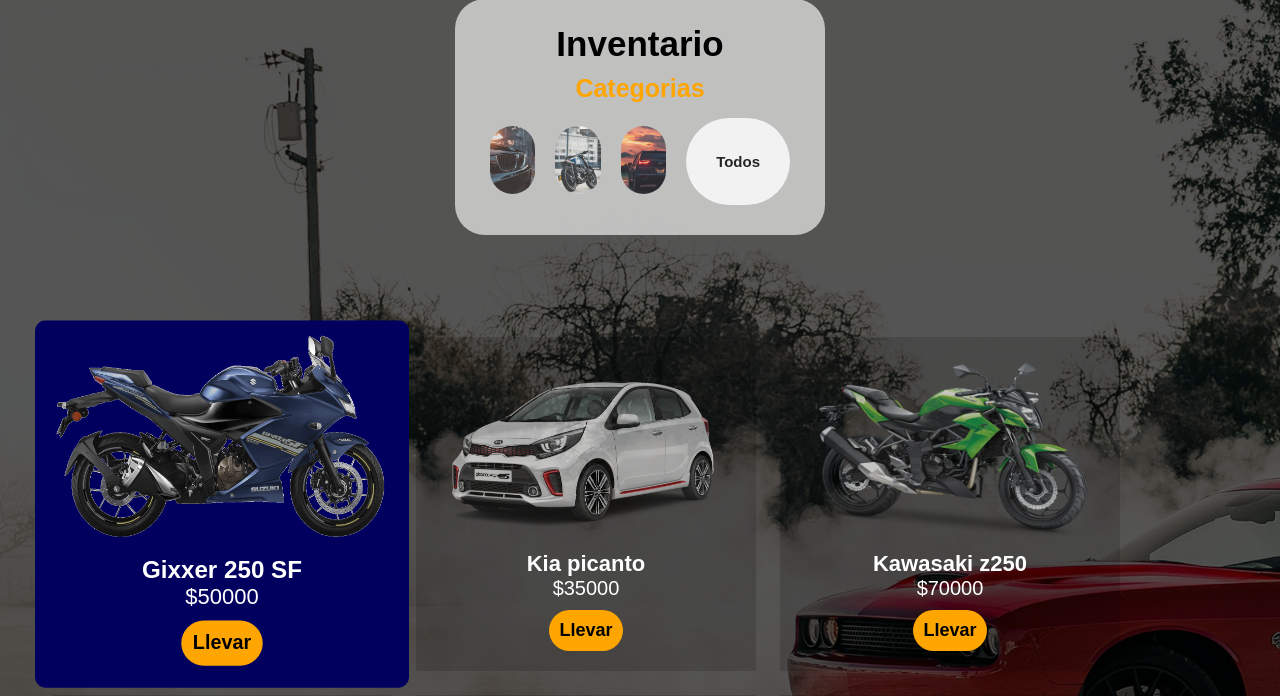
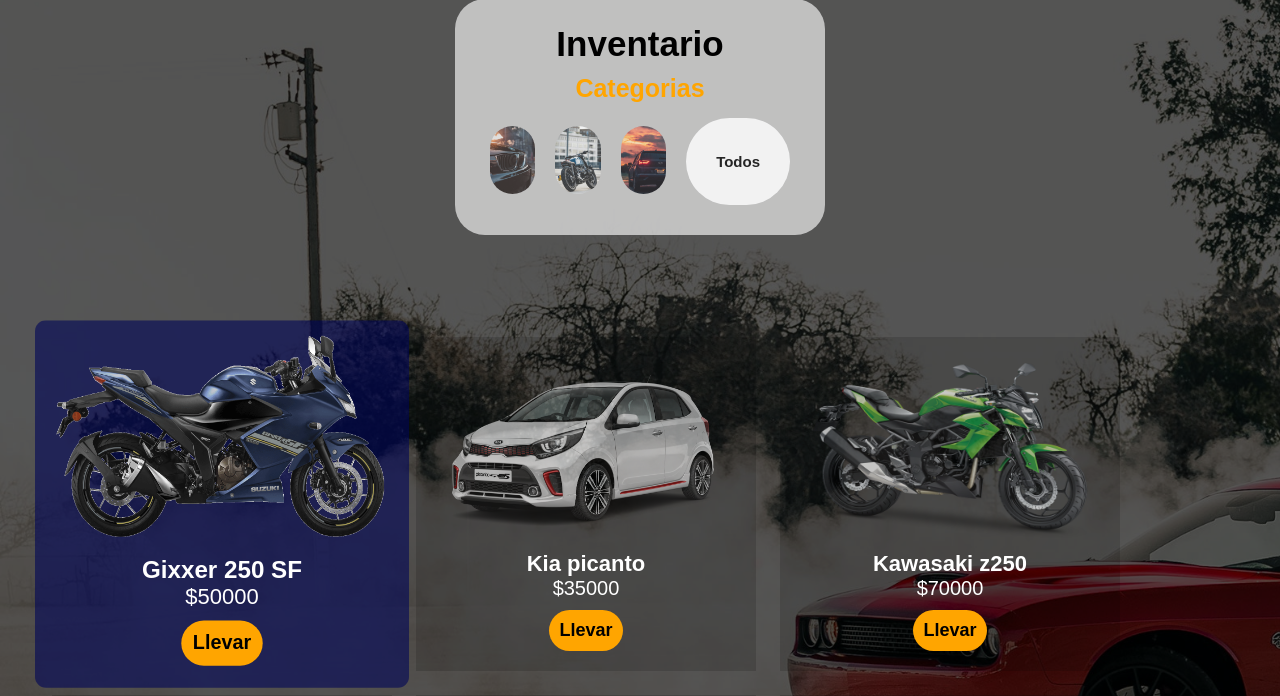
Before and after one commit to jgranados1331/Proyecto-django, a Django app: page /inventario/ in a window 1280 px wide, with the pointer over the restyled element. Shown: the part 185-881 px from the top of the page. Run offline with Django 4.2, Linux system fonts and the light colour scheme; data comes from the database, SQL or seed files in the repository; both versions use the stored data as it was after the commit.

Commit message:
color item

```diff
--- a/tasks/static/css/estilo.css
+++ b/tasks/static/css/estilo.css
@@ -585,7 +585,7 @@
 
 .section-item:hover{
   transform: scale(1.1);
-  background-color: #02005f;
+  background-color: rgba(0, 6, 88, 0.603);
   border-radius: 10px;
 }
 
```
Also changed, not shown: db.sqlite3.
